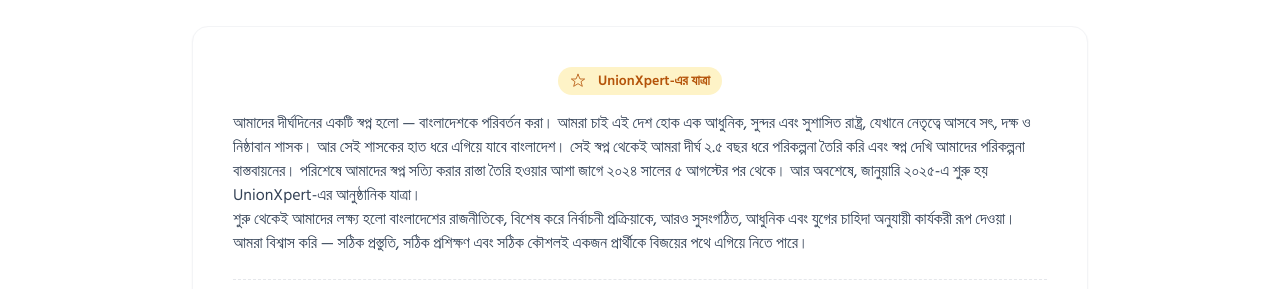
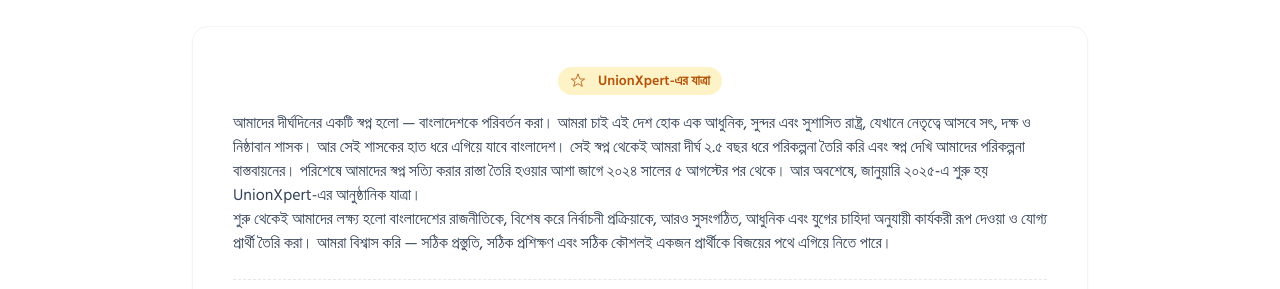
Before and after one commit to Anwar-hms/unionxpert_final, a plain HTML site: page index.html in a window 1280 px wide. Shown: the part 663-952 px from the top of the page. Drawn offline with nearby package versions, Linux system fonts and the light colour scheme.

Commit message:
one more text some change

```diff
--- a/index.html
+++ b/index.html
@@ -170,7 +170,7 @@
         </p>
 
         <p>
-          শুরু থেকেই আমাদের লক্ষ্য হলো বাংলাদেশের রাজনীতিকে, বিশেষ করে নির্বাচনী প্রক্রিয়াকে, আরও সুসংগঠিত, আধুনিক এবং যুগের চাহিদা অনুযায়ী কার্যকরী রূপ দেওয়া। আমরা বিশ্বাস করি — সঠিক প্রস্তুতি, সঠিক প্রশিক্ষণ এবং সঠিক কৌশলই একজন প্রার্থীকে বিজয়ের পথে এগিয়ে নিতে পারে।
+          শুরু থেকেই আমাদের লক্ষ্য হলো বাংলাদেশের রাজনীতিকে, বিশেষ করে নির্বাচনী প্রক্রিয়াকে, আরও সুসংগঠিত, আধুনিক এবং যুগের চাহিদা অনুযায়ী কার্যকরী রূপ দেওয়া ও যোগ্য প্রার্থী তৈরি করা। আমরা বিশ্বাস করি — সঠিক প্রস্তুতি, সঠিক প্রশিক্ষণ এবং সঠিক কৌশলই একজন প্রার্থীকে বিজয়ের পথে এগিয়ে নিতে পারে।
         </p>
 
         <!-- Divider -->
```
